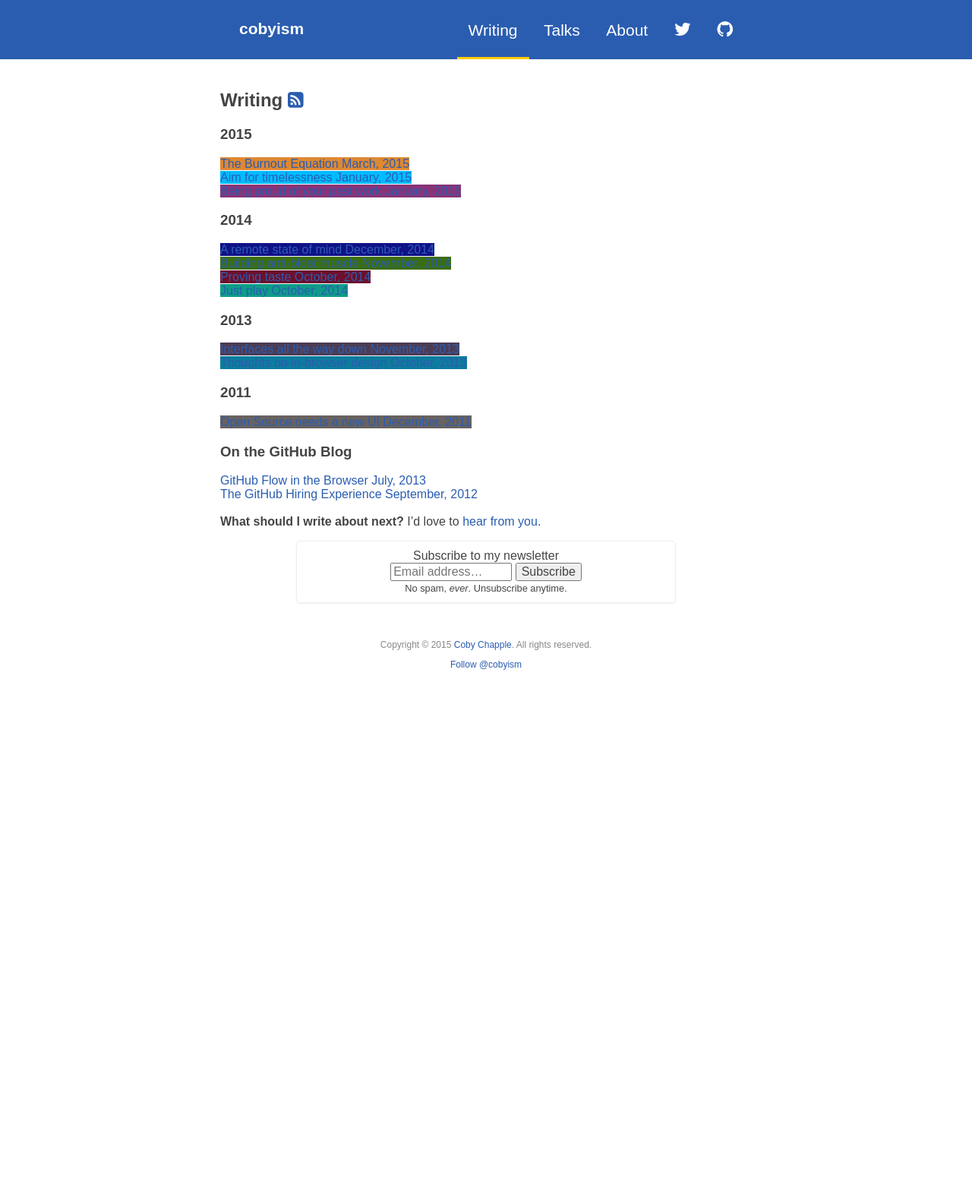
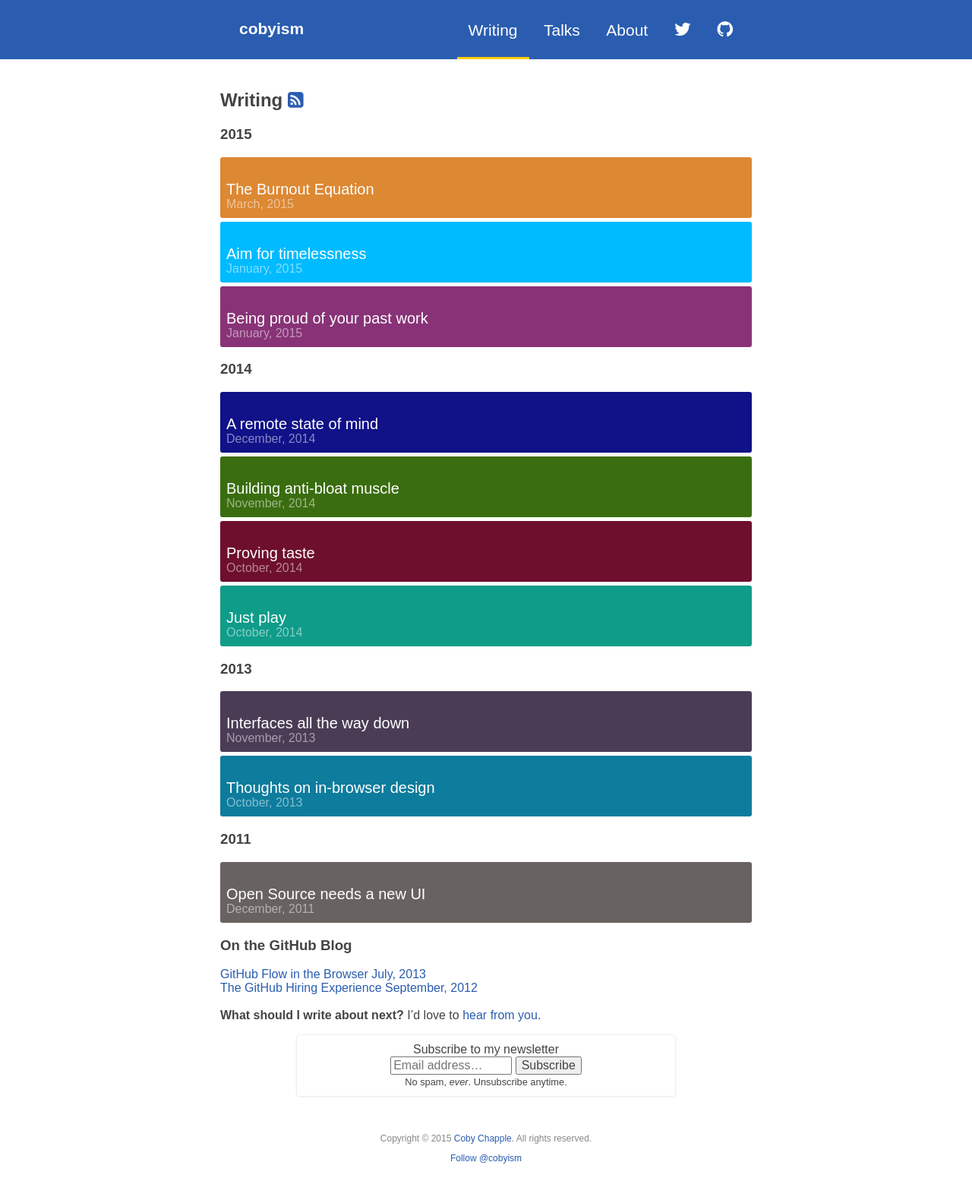
Before and after one commit to cobyism/archived-cobyism.github.io, a Jekyll site: the page built from writing/index.html, in a window 1280 px wide. Shown: the whole page at 76% size. Built offline with Jekyll 4.4.1, drawn with Linux system fonts in a browser that asks for light colours; nearby versions of some CDN libraries; Markdown is read by kramdown in place of the engine named in the settings; comment, search, counter and statistics services are not loaded; before the commit the page ends 930 px from its top, so only the background shows below that.

Commit message:
this was basically all html anyway

```diff
--- a/writing/index.md
+++ b/writing/index.html
@@ -3,7 +3,10 @@
 title: Writing
 ---
 
-<h2>Writing <a class="rss-link" href="http://feeds.feedburner.com/cobyism" target="_blank" title="Subscribe via RSS, if you’re into that kind of thing." id="rss-link"><i class="fa fa-rss-square"></i></a></h2>
+<h2>
+  Writing
+  <a class="rss-link" href="http://feeds.feedburner.com/cobyism" target="_blank" title="Subscribe via RSS, if you’re into that kind of thing." id="rss-link"><i class="fa fa-rss-square"></i></a>
+</h2>
 
 <div class="article-index">
 {% for post in site.posts  %}
@@ -14,7 +17,7 @@
     <h3 class="year-group" id="{{ this_year }}-ref">{{this_year}}</h3>
   {% endif %}
 
-  <div class="article-summary">
+  <div class="article-summary article-coloured">
     <a href="{{ post.url }}" {% if post.bg %}style="background-color: {{ post.bg }};"{% endif %}>
       {{ post.title }}
       <span class="post-meta">{{ post.date | date: '%B, %Y' }}</span>
@@ -27,7 +30,7 @@
 {% endfor %}
 </div>
 
-### On the GitHub Blog
+<h3>On the GitHub Blog</h3>
 
 <div class="article-index">
 {% for post in site.data.github_blog_posts %}
```
